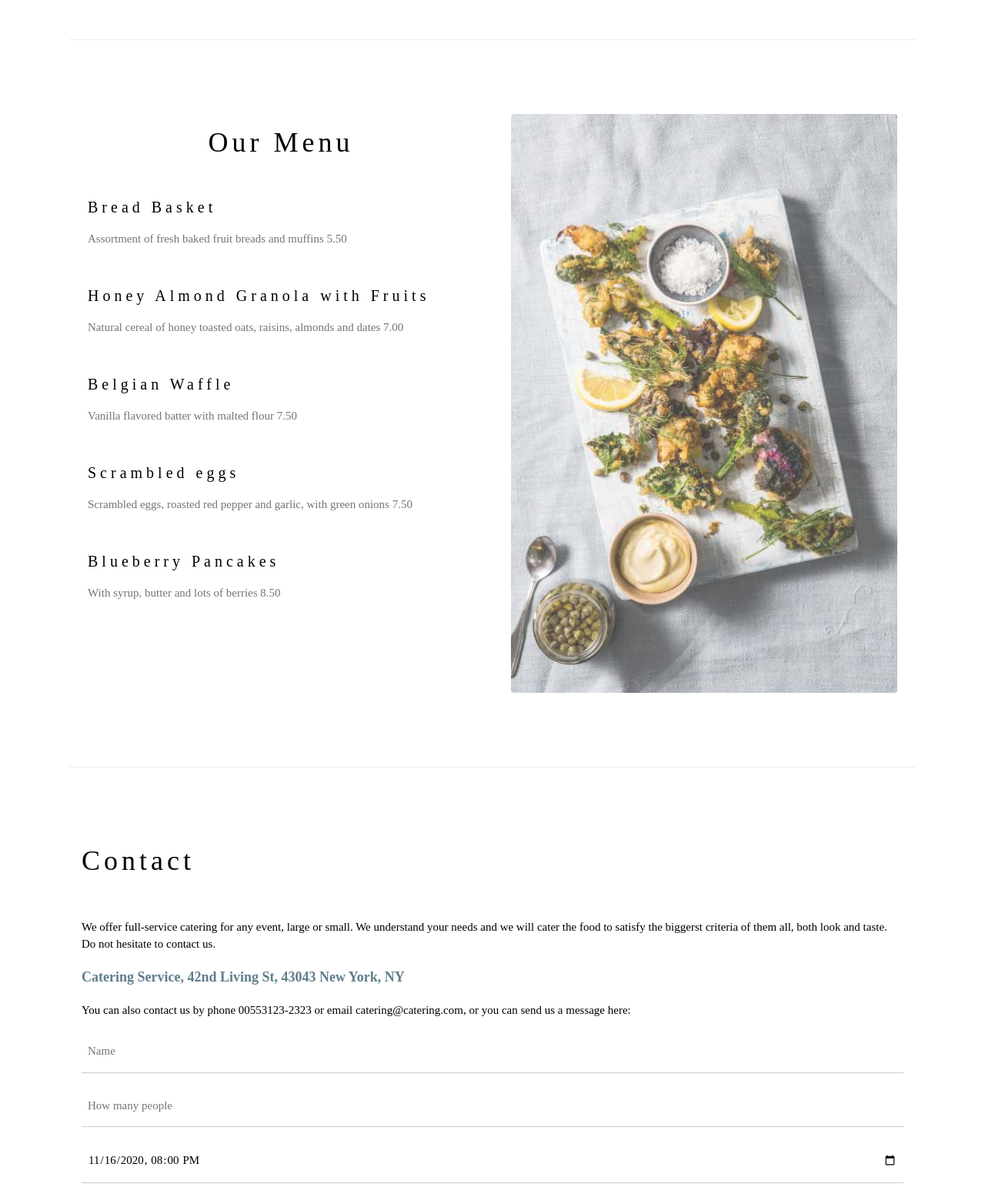
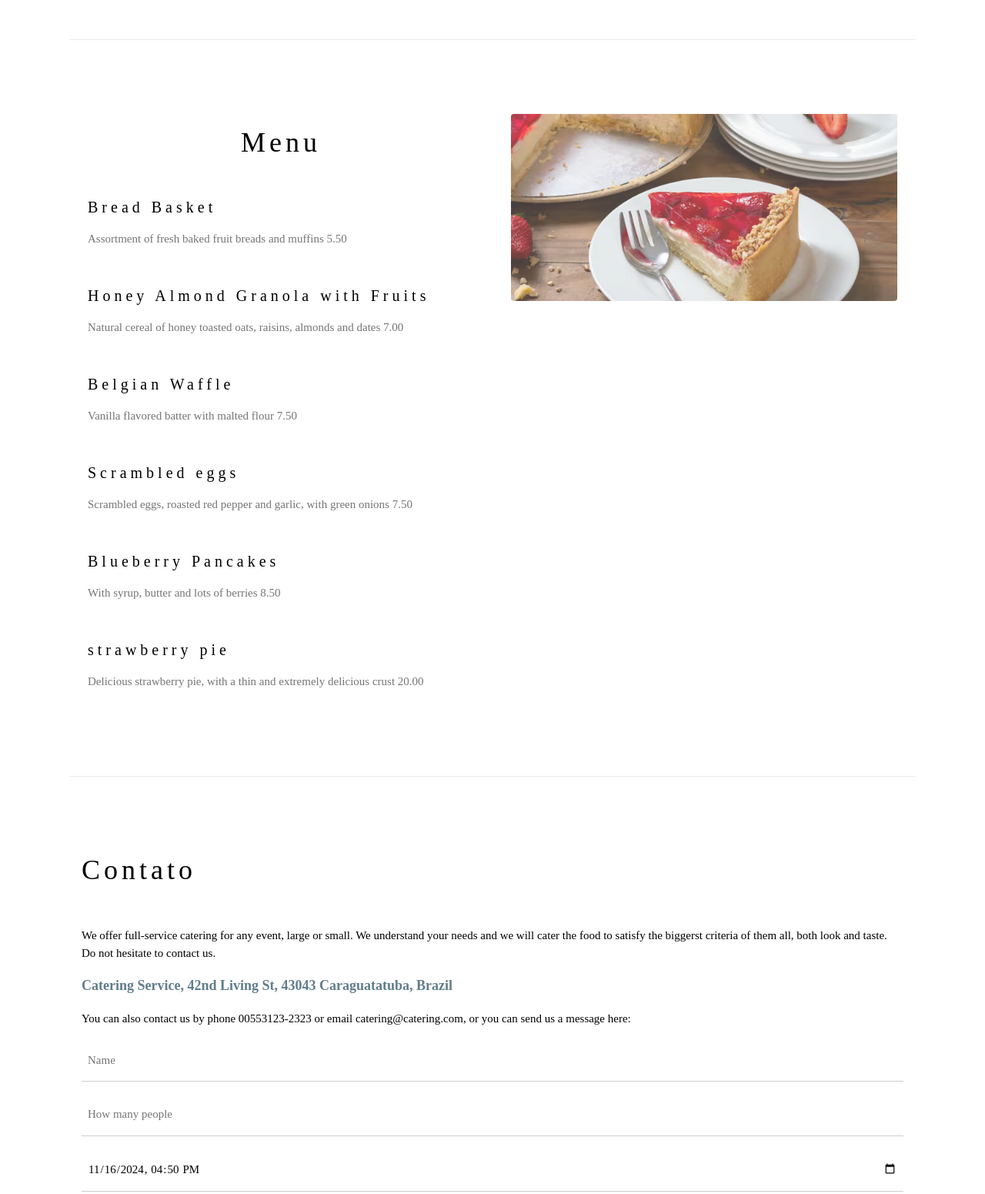
Before and after one commit to deivinho007/projetos, a plain HTML site: page index.html in a window 1280 px wide. Shown: the part 1480-3031 px from the top of the page at 77% size. Drawn offline with nearby package versions, Linux system fonts and the light colour scheme.

Commit message:
atualizar pagina

```diff
--- a/index.html
+++ b/index.html
@@ -59,7 +59,7 @@ h1, h2, h3, h4, h5, h6 {
   <!-- Menu Section -->
   <div class="w3-row w3-padding-64" id="menu">
     <div class="w3-col l6 w3-padding-large">
-      <h1 class="w3-center">Our Menu</h1><br>
+      <h1 class="w3-center"> Menu</h1><br>
       <h4>Bread Basket</h4>
       <p class="w3-text-grey">Assortment of fresh baked fruit breads and muffins 5.50</p><br>
 
@@ -73,11 +73,15 @@ h1, h2, h3, h4, h5, h6 {
       <p class="w3-text-grey">Scrambled eggs, roasted red pepper and garlic, with green onions 7.50</p><br>
 
       <h4>Blueberry Pancakes</h4>
-      <p class="w3-text-grey">With syrup, butter and lots of berries 8.50</p>
+      <p class="w3-text-grey">With syrup, butter and lots of berries 8.50</p><br>
+
+      <h4>strawberry pie
+      </h4>
+      <p class="w3-text-grey">Delicious strawberry pie, with a thin and extremely delicious crust 20.00</p>
     </div>
 
     <div class="w3-col l6 w3-padding-large">
-      <img src="tablesetting.jpg" class="w3-round w3-image w3-opacity-min" alt="Menu" style="width:100%">
+      <img src="torta-morango.avif" class="w3-round w3-image w3-opacity-min" alt="Menu" style="width:100%">
     </div>
   </div>
 
@@ -85,14 +89,14 @@ h1, h2, h3, h4, h5, h6 {
 
   <!-- Contact Section -->
   <div class="w3-container w3-padding-64" id="contact">
-    <h1>Contact</h1><br>
+    <h1>Contato</h1><br>
     <p>We offer full-service catering for any event, large or small. We understand your needs and we will cater the food to satisfy the biggerst criteria of them all, both look and taste. Do not hesitate to contact us.</p>
-    <p class="w3-text-blue-grey w3-large"><b>Catering Service, 42nd Living St, 43043 New York, NY</b></p>
+    <p class="w3-text-blue-grey w3-large"><b>Catering Service, 42nd Living St, 43043 Caraguatatuba, Brazil</b></p>
     <p>You can also contact us by phone 00553123-2323 or email catering@catering.com, or you can send us a message here:</p>
     <form action="/action_page.php" target="_blank">
       <p><input class="w3-input w3-padding-16" type="text" placeholder="Name" required name="Name"></p>
       <p><input class="w3-input w3-padding-16" type="number" placeholder="How many people" required name="People"></p>
-      <p><input class="w3-input w3-padding-16" type="datetime-local" placeholder="Date and time" required name="date" value="2020-11-16T20:00"></p>
+      <p><input class="w3-input w3-padding-16" type="datetime-local" placeholder="Date and time" required name="date" value="2024-11-16T16:50"></p>
       <p><input class="w3-input w3-padding-16" type="text" placeholder="Message \ Special requirements" required name="Message"></p>
       <p><button class="w3-button w3-light-grey w3-section" type="submit">MESSAGE</button></p>
     </form>
```
